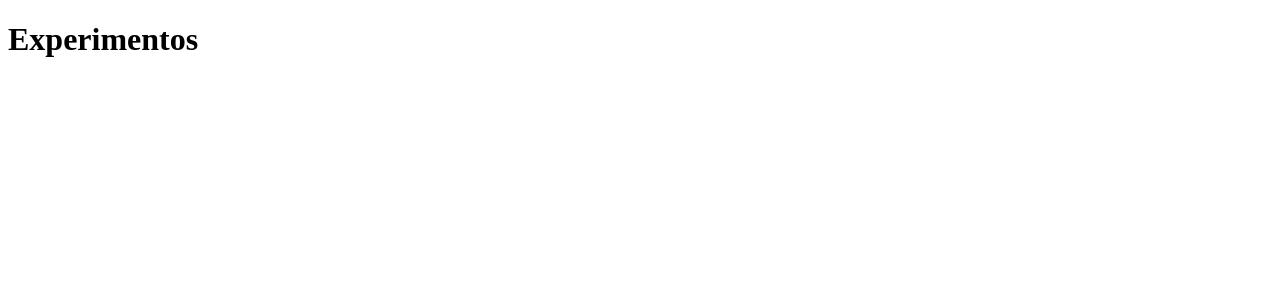
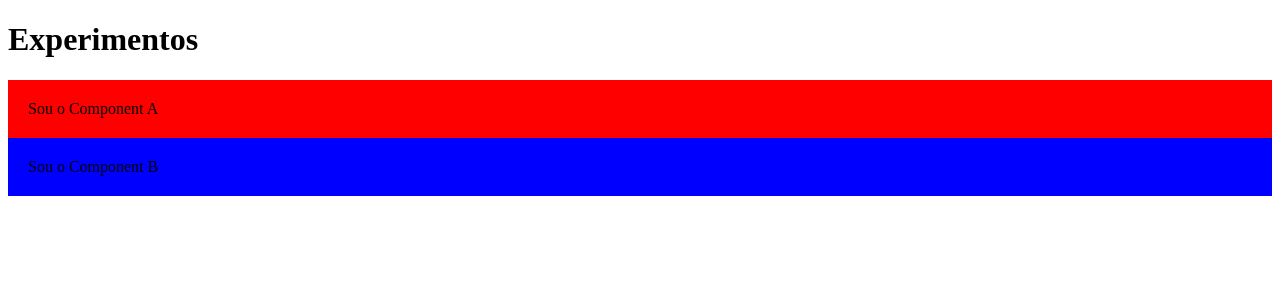
Before and after one commit to kaicbosco/vue-project, a Vue app: page / in a window 1280 px wide. Shown: the top 300 px of the page. Built offline with nearby package versions, Linux system fonts and the light colour scheme; the HTML template or start-up script is replaced by a standard one.

Commit message:
feat: importing ComponentA.vue and ComponentB.vue in App.vue in order to complete task 6 tests

```diff
--- a/src/App.vue
+++ b/src/App.vue
@@ -1,10 +1,14 @@
 <script setup lang="ts">
+import ComponentA from './components/ComponentA.vue'
+import ComponentB from './components/ComponentB.vue'
 // import ExperimentCounter from './components/ExperimentCounter.vue'
 // import ExperimentShopping from './components/ExperimentShopping.vue'
 </script>
 
 <template>
   <h1>Experimentos</h1>
+  <ComponentA />
+  <ComponentB />
   <!-- <ExperimentCounter /> -->
   <!-- <ExperimentShopping /> -->
 </template>
```
